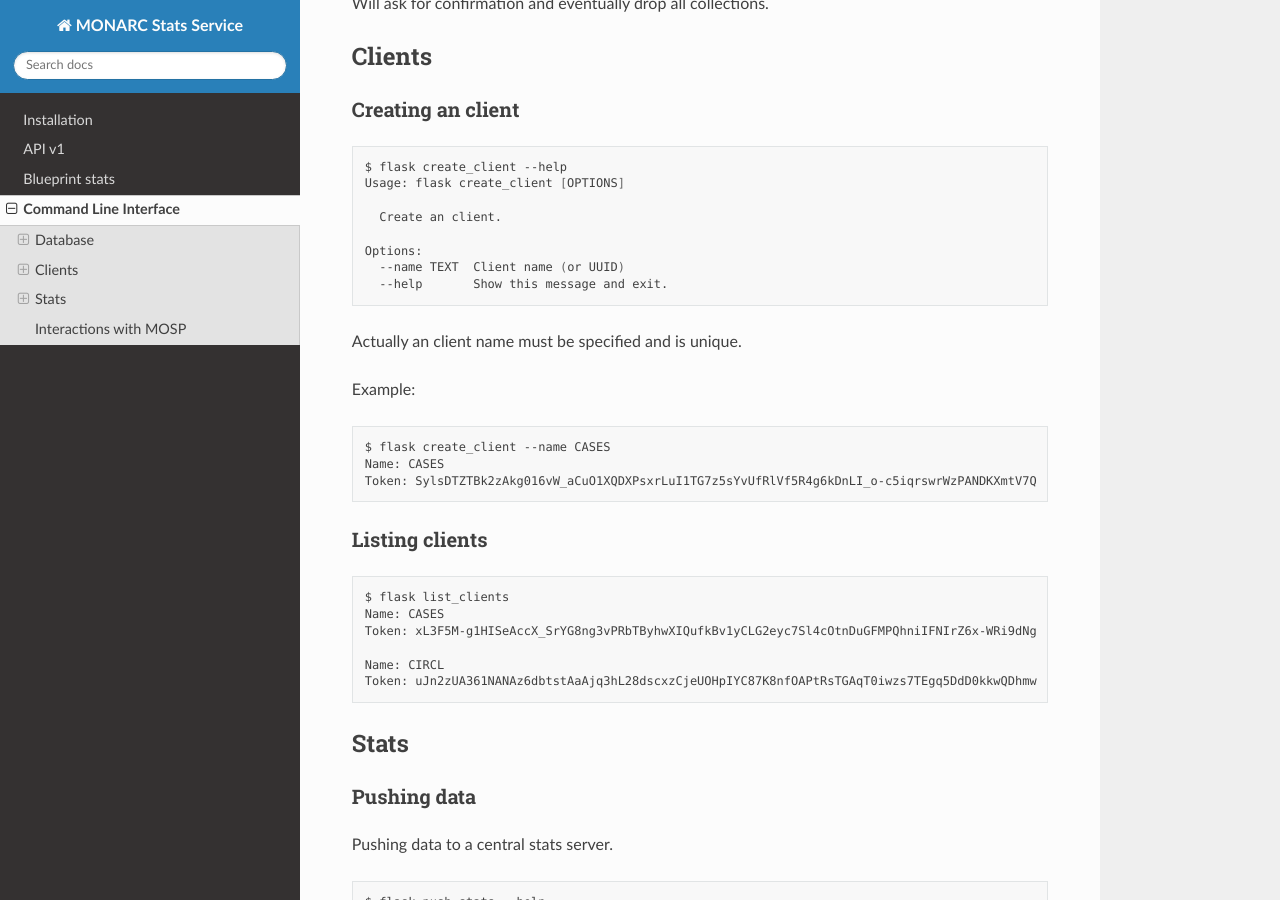
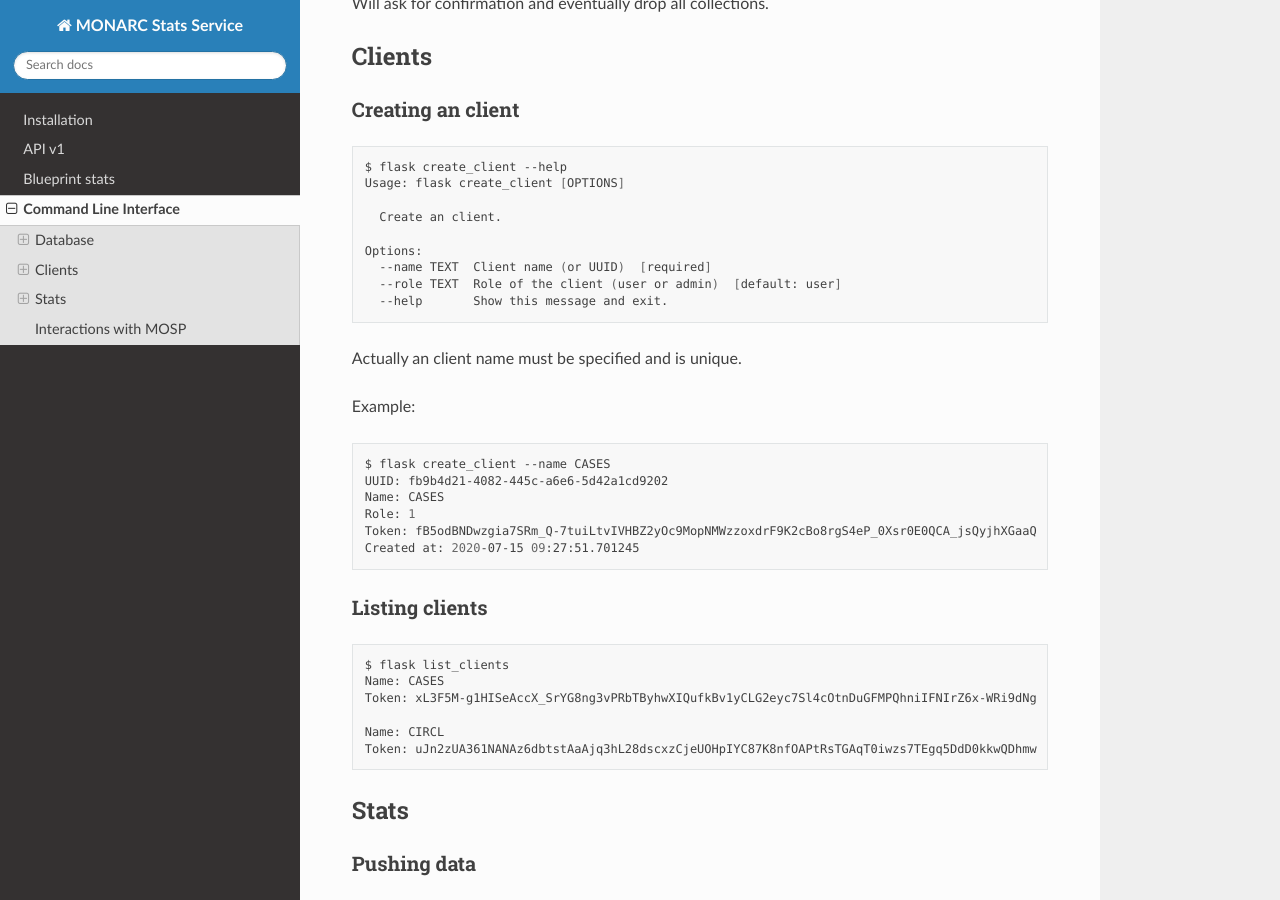
Before and after one commit to monarc-project/stats-service, a Sphinx documentation site: the page built from docs/command-line-interface.rst, in a window 1280 px wide and 900 px high, scrolled down 1045 px. Built offline with Sphinx 7.4.7 and the Read the Docs theme 2.0.0, drawn with Linux system fonts in a browser that asks for light colours.

Commit message:
chg: [documentation] updated documentation for create_client command.

```diff
--- a/docs/command-line-interface.rst
+++ b/docs/command-line-interface.rst
@@ -74,7 +74,8 @@ Creating an client
       Create an client.
 
     Options:
-      --name TEXT  Client name (or UUID)
+      --name TEXT  Client name (or UUID)  [required]
+      --role TEXT  Role of the client (user or admin)  [default: user]
       --help       Show this message and exit.
 
 Actually an client name must be specified and is unique.
@@ -85,8 +86,11 @@ Example:
 .. code-block:: bash
 
     $ flask create_client --name CASES
+    UUID: fb9b4d21-4082-445c-a6e6-5d42a1cd9202
     Name: CASES
-    Token: SylsDTZTBk2zAkg016vW_aCuO1XQDXPsxrLuI1TG7z5sYvUfRlVf5R4g6kDnLI_o-c5iqrswrWzPANDKXmtV7Q
+    Role: 1
+    Token: fB5odBNDwzgia7SRm_Q-7tuiLtvIVHBZ2yOc9MopNMWzzoxdrF9K2cBo8rgS4eP_0Xsr0E0QCA_jsQyjhXGaaQ
+    Created at: 2020-07-15 09:27:51.701245
 
 
 Listing clients
```
